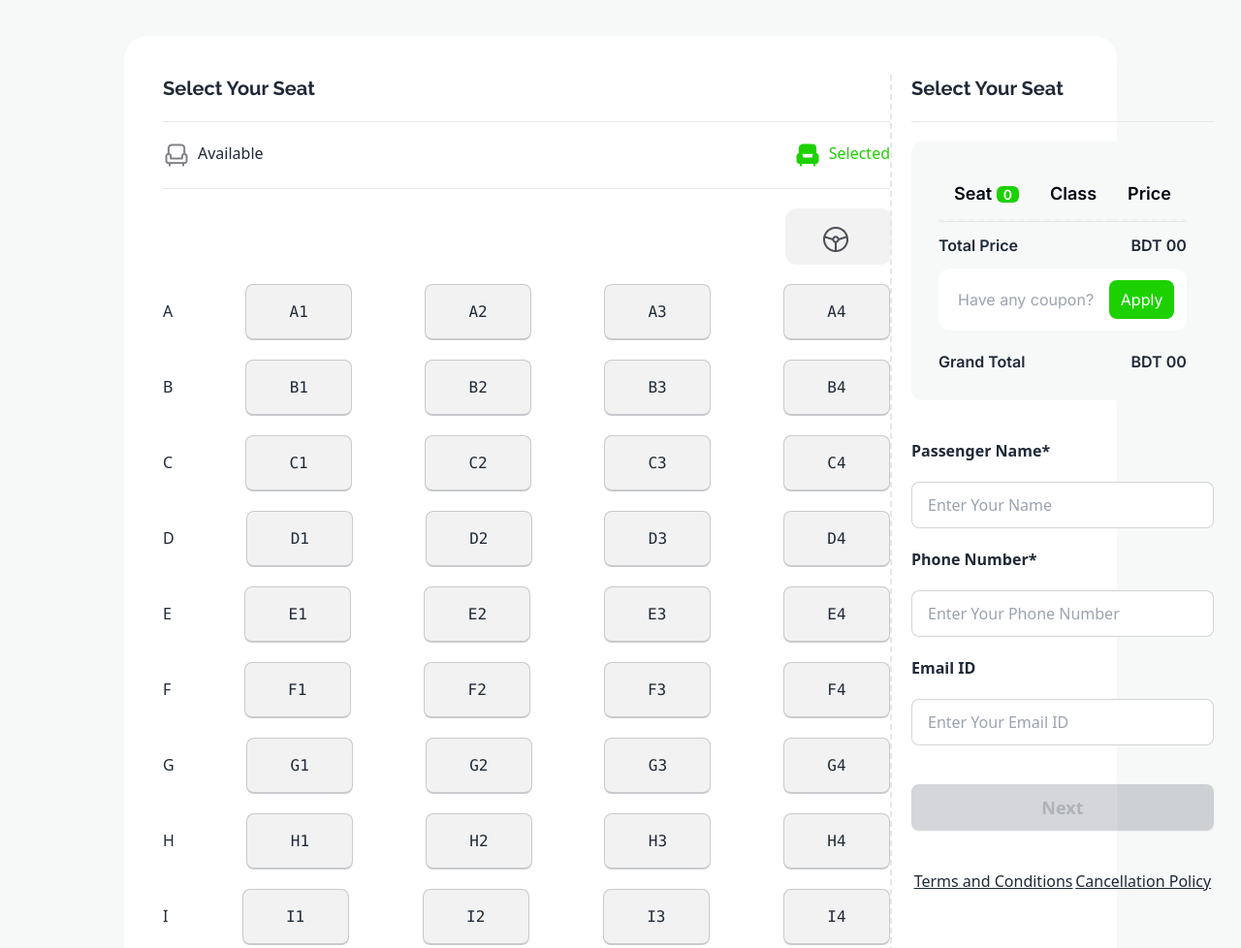
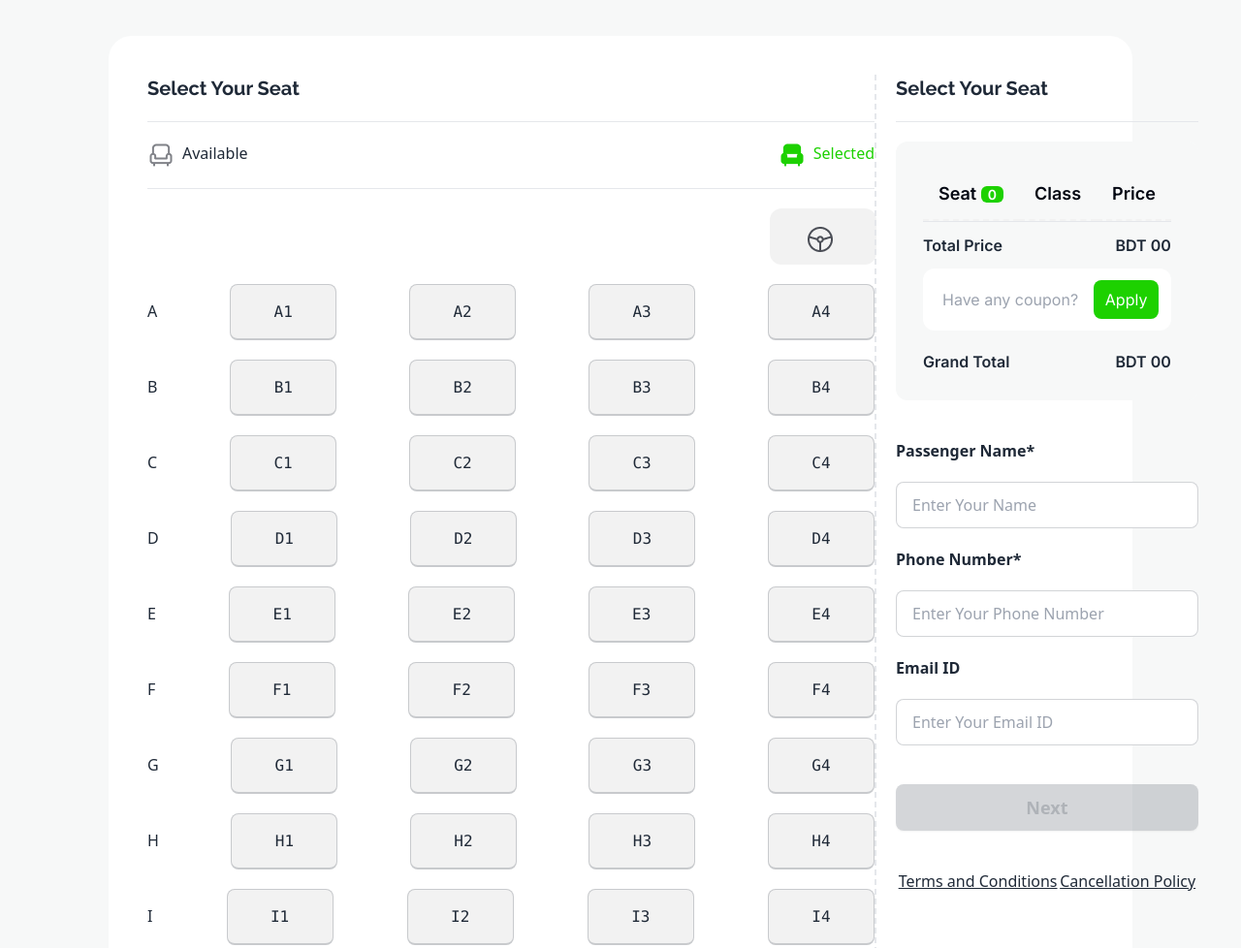
Before and after one commit to nusrat3657/smart-ticketing, a plain HTML site: page index.html in a window 1280 px wide. Shown: the part 2095-3073 px from the top of the page at 97% size. Drawn offline with nearby package versions, Linux system fonts and the light colour scheme.

Commit message:
some margin updated

```diff
--- a/index.html
+++ b/index.html
@@ -151,7 +151,7 @@
           </div>
 
           <!-- main seat section -->
-          <div class="lg:mx-32 mx-5 lg:flex justify-between bg-[#FFFFFF] rounded-3xl lg:p-10 p-5">
+          <div class="lg:mx-28 mx-5 lg:flex justify-between bg-[#FFFFFF] rounded-3xl lg:p-10 p-5">
             <!-- seats -->
             <div class="lg:w-[750px]">
               <!-- section-1 -->
```
